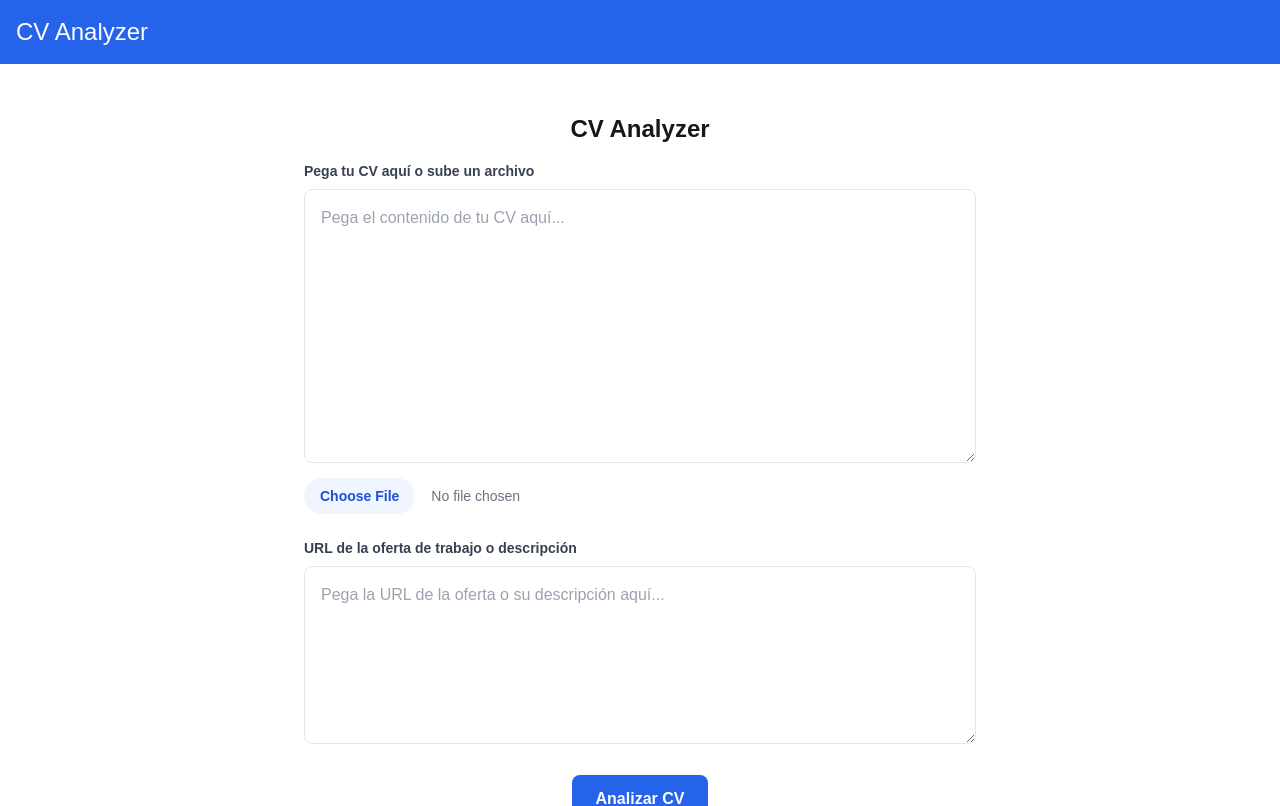
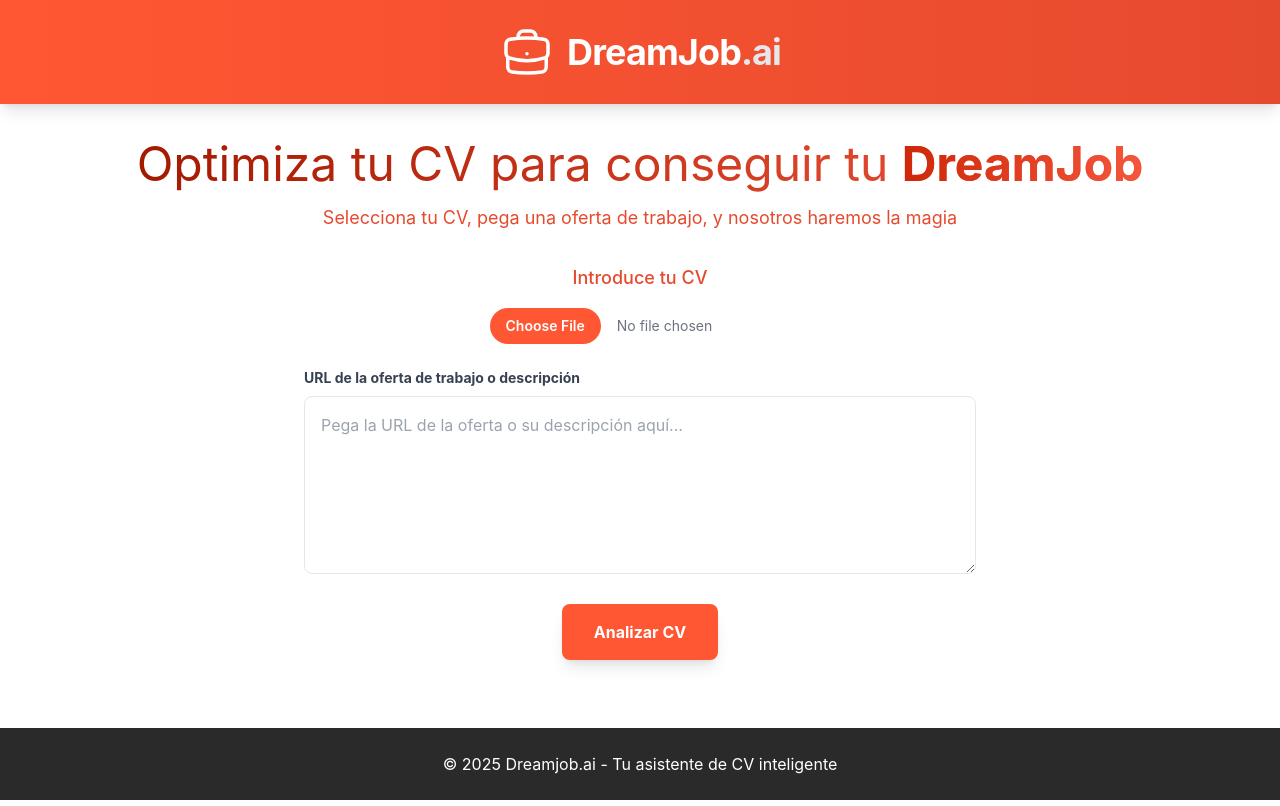
Before and after one commit to alvarodelacruz/dreamjob-ai-resume-analyzer, a Next.js app: page / in a window 1280 px wide. Shown: the top 806 px of the page. Built offline with nearby package versions, Linux system fonts and the light colour scheme.

Commit message:
introduce cv section

```diff
--- a/app/globals.css
+++ b/app/globals.css
@@ -2,13 +2,18 @@
 @tailwind components;
 @tailwind utilities;
 
+
 :root {
+  --primary: #E64A2E;    /* Color naranja coral del logo bg-gradient-to-r from-[#FF5733] to-[#E64A2E]*/
+  --primary-dark: #E64A2E;
+  --secondary: #2A2A2A;
   --background: #ffffff;
-  --foreground: #171717;
+  --foreground: #ea7e7e;
+  --gray-light: #F5F5F5;
 }
 
 body {
   background: var(--background);
   color: var(--foreground);
-  font-family: Arial, Helvetica, sans-serif;
+  font-family: 'Inter', system-ui, sans-serif;
 }
--- a/app/layout.tsx
+++ b/app/layout.tsx
@@ -4,14 +4,36 @@ import './globals.css'
 const Layout: React.FC<{ children: React.ReactNode }> = ({ children }) => {
     return (
         <div className="min-h-screen flex flex-col">
-            <header className="bg-blue-600 text-white p-4">
-                <h1 className="text-2xl">CV Analyzer</h1>
+            <header className=" bg-gradient-to-r from-[#FF5733] to-[#E64A2E] text-white py-6 px-4 shadow-lg">
+                <div className="max-w-6xl mx-auto flex justify-center items-center">
+                    <div className="flex items-center space-x-3">
+                        <svg
+                            xmlns="http://www.w3.org/2000/svg"
+                            fill="none"
+                            viewBox="0 0 24 24"
+                            strokeWidth={1.5}
+                            stroke="currentColor"
+                            className="w-14 h-14"
+                        >
+                            <path
+                                strokeLinecap="round"
+                                strokeLinejoin="round"
+                                d="M20.25 14.15v4.25c0 1.094-.787 2.036-1.872 2.18-2.087.277-4.216.42-6.378.42s-4.291-.143-6.378-.42c-1.085-.144-1.872-1.086-1.872-2.18v-4.25m16.5 0a2.18 2.18 0 00.75-1.661V8.706c0-1.081-.768-2.015-1.837-2.175a48.114 48.114 0 00-3.413-.387m4.5 8.006c-.194.165-.42.295-.673.38A23.978 23.978 0 0112 15.75c-2.648 0-5.195-.429-7.577-1.22a2.016 2.016 0 01-.673-.38m0 0A2.18 2.18 0 013 12.489V8.706c0-1.081.768-2.015 1.837-2.175a48.111 48.111 0 013.413-.387m7.5 0V5.25A2.25 2.25 0 0013.5 3h-3a2.25 2.25 0 00-2.25 2.25v.894m7.5 0a48.667 48.667 0 00-7.5 0M12 12.75h.008v.008H12v-.008z"
+                            />
+                        </svg>
+                        <span className="text-4xl font-bold tracking-tight">
+                            DreamJob<span className="text-gray-200">.ai</span>
+                        </span>
+                    </div>
+                </div>
             </header>
-            <main className="flex-grow p-4">
+            <main className="flex-grow container mx-auto px-4 py-8">
                 {children}
             </main>
-            <footer className="bg-gray-800 text-white p-4 text-center">
-                <p>&copy; {new Date().getFullYear()} CV Analyzer. All rights reserved.</p>
+            <footer className="bg-[#2A2A2A] text-white py-6 px-4">
+                <div className="max-w-6xl mx-auto text-center">
+                    <p>&copy; {new Date().getFullYear()} Dreamjob.ai - Tu asistente de CV inteligente</p>
+                </div>
             </footer>
         </div>
     );
--- a/app/page.tsx
+++ b/app/page.tsx
@@ -6,8 +6,13 @@ import ResultsDisplay from '../components/ResultsDisplay';
 
 const Page: React.FC = () => {
     return (
-        <div className="flex flex-col items-center justify-center min-h-screen p-4">
-            <h1 className="text-2xl font-bold mb-4">CV Analyzer</h1>
+        <div className="flex flex-col items-center p-1">
+            <h1 className="text-5xl mb-4 ">{' '}
+                <span className="bg-gradient-to-r from-[#a31900] to-[#f4573b] text-transparent bg-clip-text">
+                   Optimiza tu CV para conseguir tu <span className="font-bold bg-gradient-to-r from-[#ce270a] to-[#f4573b] text-transparent bg-clip-text">DreamJob</span>
+                </span>
+            </h1>
+            <h3  className="text-[#E64A2E] text-lg mb-8">Selecciona tu CV, pega una oferta de trabajo, y nosotros haremos la magia</h3>
             <CVUpload />
             <JobURLInput />
             <AnalyzeButton />
--- a/components/AnalyzeButton.tsx
+++ b/components/AnalyzeButton.tsx
@@ -5,10 +5,9 @@ import React from 'react';
 const AnalyzeButton: React.FC = () => {
     return (
         <button
-      className="bg-blue-600 hover:bg-blue-700 text-white font-bold py-3 px-6 rounded-lg
-        transition duration-200 ease-in-out transform hover:scale-105 mb-6"
+            className="bg-[#FF5733] hover:bg-[#E64A2E] text-white font-bold py-4 px-8 rounded-lg
+                transition duration-200 ease-in-out transform hover:scale-105 shadow-lg"
             onClick={() => {
-        // Aquí implementaremos la lógica de análisis
                 console.log('Analizando...');
             }}
         >
--- a/components/CVUpload.tsx
+++ b/components/CVUpload.tsx
@@ -3,36 +3,45 @@
 import React, { useState } from 'react';
 
 const CVUpload: React.FC = () => {
-  const [cv, setCV] = useState<string>('');
+  const [file, setFile] = useState<File | null>(null);
 
   return (
-    <div className="w-full max-w-2xl mb-6">
-      <label className="block text-gray-700 text-sm font-bold mb-2">
-        Pega tu CV aquí o sube un archivo
+    <div className="w-full max-w-2xl mb-6 flex flex-col items-center">
+      <label className="block text-[#E64A2E] text-lg font-medium mb-2">
+        Introduce tu CV
       </label>
-      <textarea
-        className="w-full p-4 border rounded-lg focus:outline-none focus:ring-2 focus:ring-blue-500"
-        rows={10}
-        value={cv}
-        onChange={(e) => setCV(e.target.value)}
-        placeholder="Pega el contenido de tu CV aquí..."
-      />
       <div className="mt-2">
         <input
           type="file"
           accept=".pdf,.doc,.docx,.txt"
           className="block w-full text-sm text-gray-500
-            file:mr-4 file:py-2 file:px-4
-            file:rounded-full file:border-0
-            file:text-sm file:font-semibold
-            file:bg-blue-50 file:text-blue-700
-            hover:file:bg-blue-100"
+            [&::file-selector-button]:mr-4
+            [&::file-selector-button]:py-2
+            [&::file-selector-button]:px-4
+            [&::file-selector-button]:rounded-full
+            [&::file-selector-button]:border-0
+            [&::file-selector-button]:text-sm
+            [&::file-selector-button]:font-semibold
+            [&::file-selector-button]:bg-[#FF5733]
+            [&::file-selector-button]:text-white
+            [&::file-selector-button]:duration-200
+            hover:[&::file-selector-button]:bg-[#E64A2E]
+            transition-all duration-200"
+          aria-label="Seleccionar CV"
           onChange={(e) => {
-            // Aquí implementaremos la lógica para leer archivos
-            console.log('Archivo seleccionado:', e.target.files?.[0]);
+            const selectedFile = e.target.files?.[0];
+            if (selectedFile) {
+              setFile(selectedFile);
+              console.log('Archivo seleccionado:', selectedFile);
+            }
           }}
         />
       </div>
+      {file && (
+        <p className="mt-2 text-sm text-gray-600">
+          Archivo seleccionado: {file.name}
+        </p>
+      )}
     </div>
   );
 };
```
Lines whose indentation alone changed are shown as unchanged.
